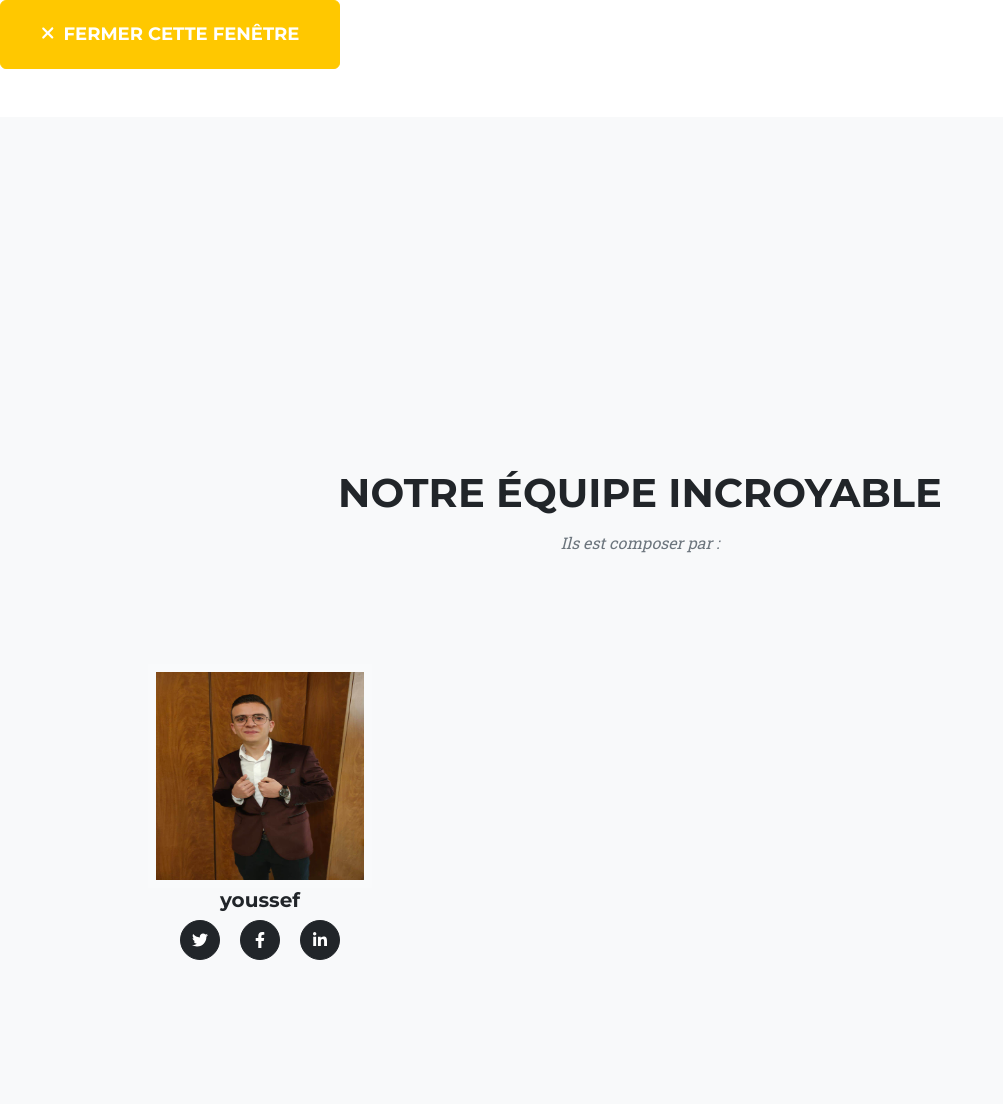
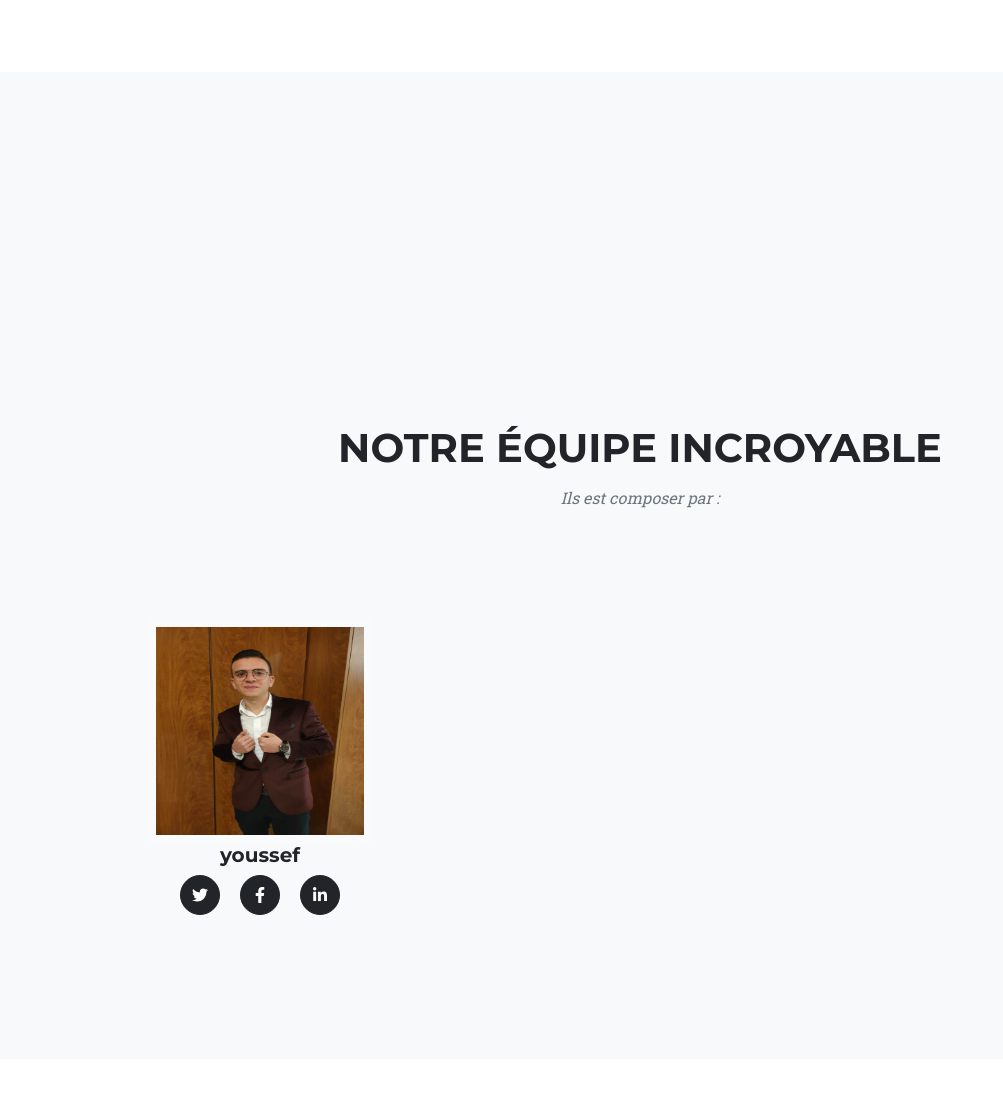
Before and after one commit to aminmallek123/ProjetFinalDjango, a Django app: page /artyProd/team/1 in a window 1280 px wide. Shown: the whole page, without its empty margins (0-1003 px from the left). After the commit the page ends 915 px from the top, so only its background shows below. Run offline with Django 4.2, Linux system fonts and the light colour scheme; data comes from the database, SQL or seed files in the repository; both versions use the stored data as it was after the commit; some libraries are stand-ins or nearby versions.

Commit message:
Commit new version

```diff
--- a/artyProd/templates/artyProd/details.html
+++ b/artyProd/templates/artyProd/details.html
@@ -21,10 +21,6 @@
 </head>
 
 <body>
-    <a class="btn btn-primary btn-xl text-uppercase" data-bs-dismiss="modal" href="{%url 'home'%}" type="button">
-        <i class="fas fa-xmark me-1"></i>
-        Fermer cette fenêtre
-    </a>
     <!-- Navigation-->
     <style>
         .team-member {
```
Also changed, not shown: db.sqlite3.
